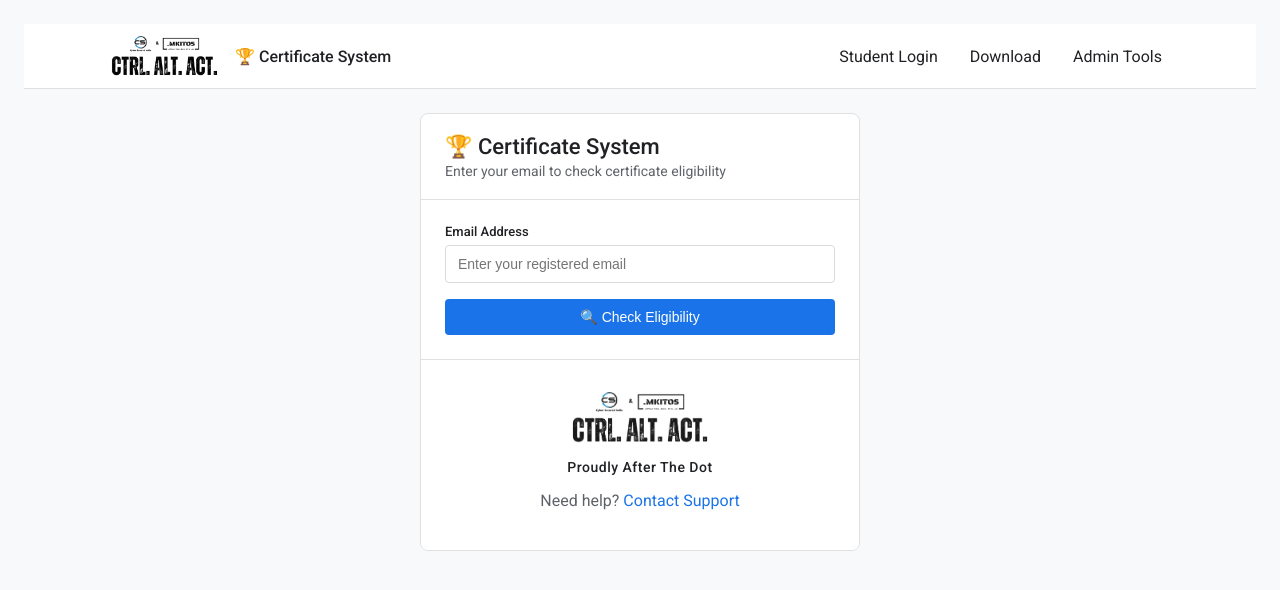
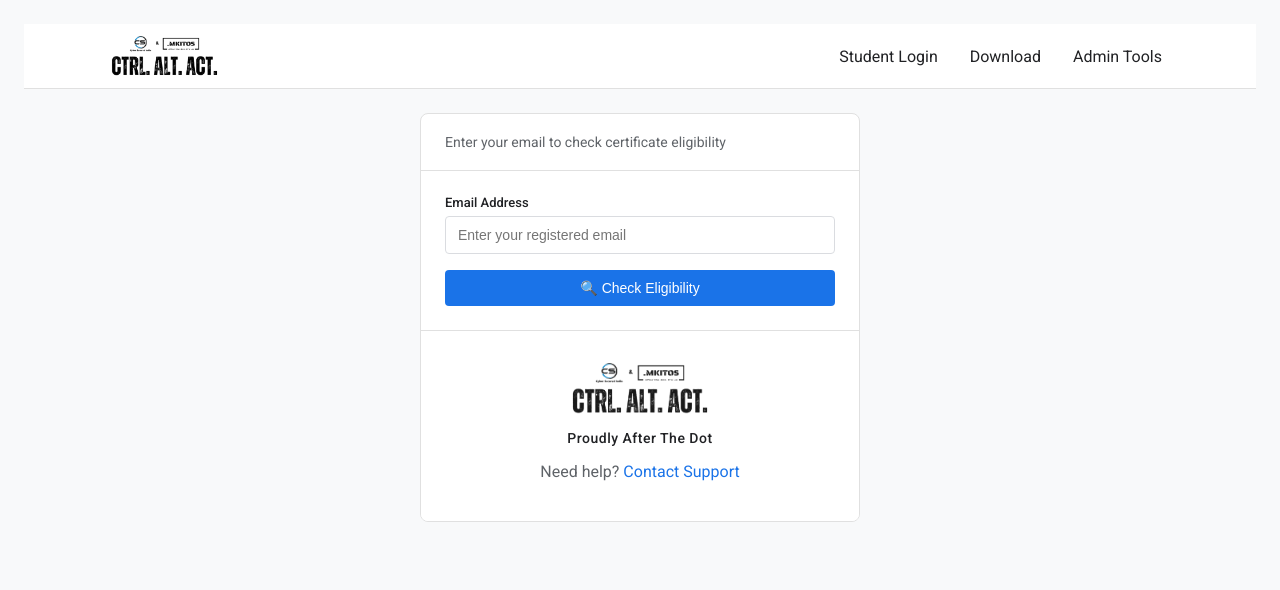
Before and after one commit to lucky-arya/CSIxMKITOS, a website: page login.html in a window 1280 px wide. Drawn offline with Linux system fonts and the light colour scheme.

```diff
--- a/login.html
+++ b/login.html
@@ -365,7 +365,6 @@
         <div class="nav-container">
             <a href="index.html" class="logo">
                 <img src="csimkitos-logo.png" alt="CSI MKITOS Logo" class="logo-img">
-                <span class="logo-text">🏆 Certificate System</span>
             </a>
             <div class="nav-links" id="navLinks">
                 <a href="login.html">Student Login</a>
@@ -382,7 +381,6 @@
 
     <div class="login-container" style="margin: 24px auto;">
         <div class="login-header">
-            <h1>🏆 Certificate System</h1>
             <p>Enter your email to check certificate eligibility</p>
         </div>
 
```
Also changed, not shown: download_certificate.html (+0 -1 lines).
